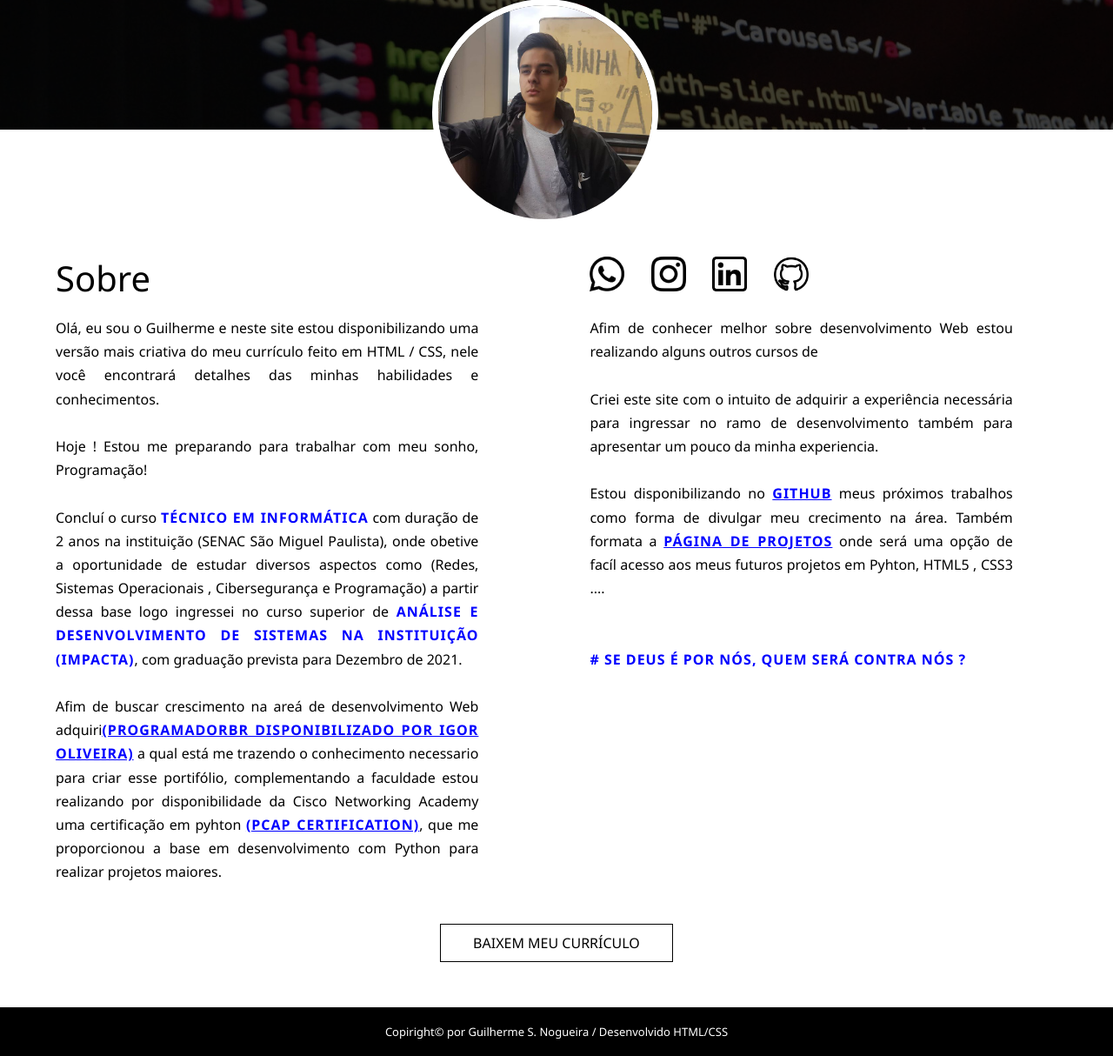
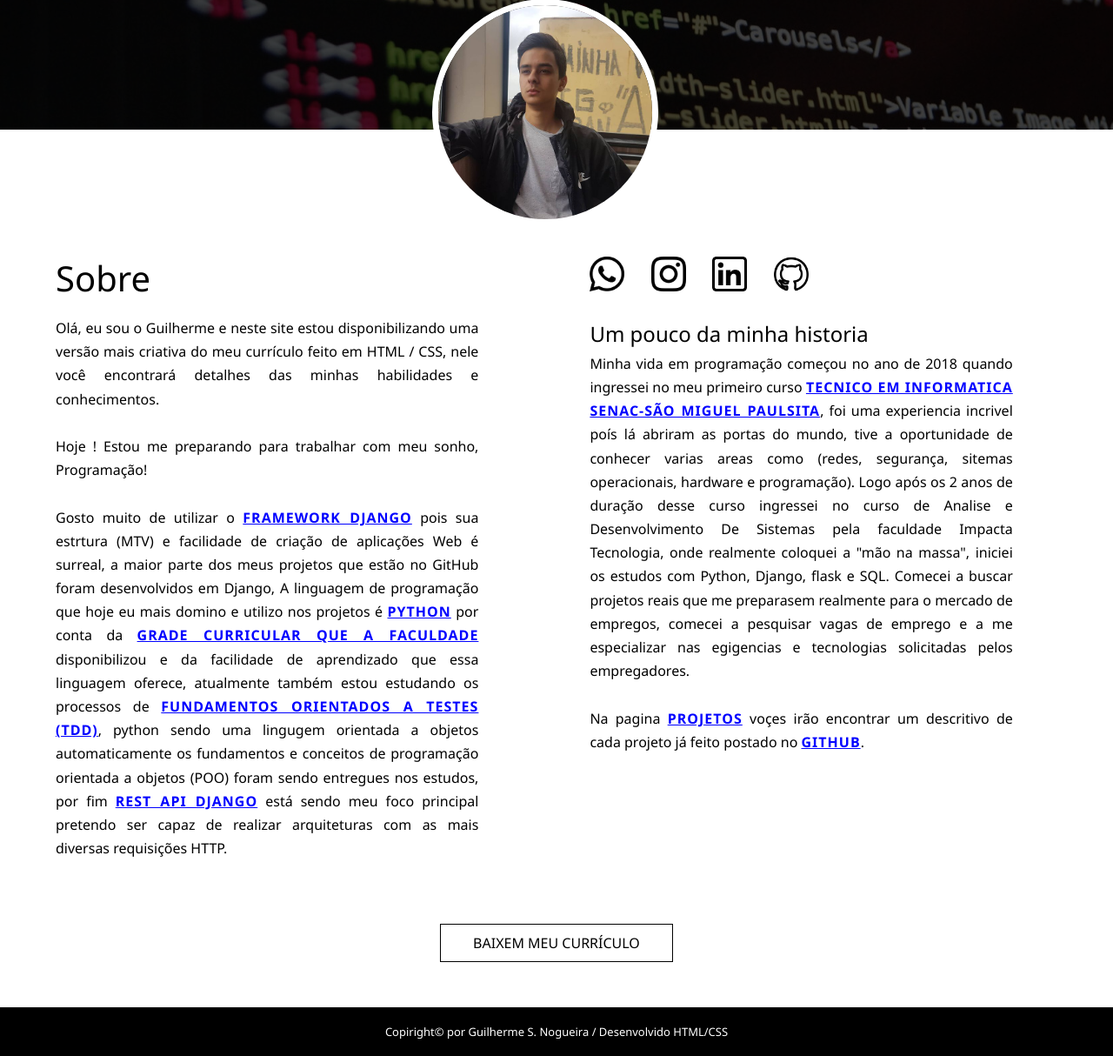
Before and after one commit to GuilhermeSantos12/portfolio, a Django app: page / in a window 1280 px wide. Shown: the part 371-1585 px from the top of the page at 87% size. Run offline with Django 3.2, Linux system fonts and the light colour scheme.

Commit message:
Atualição do texto

```diff
--- a/home/templates/home/index.html
+++ b/home/templates/home/index.html
@@ -60,22 +60,9 @@
                     <br><br>
                     Hoje ! Estou me preparando para trabalhar com meu sonho, Programação!
                     <br><br>
-                    Concluí o curso <a class="text"> técnico em Informática</a> com duração de 2 anos na instituição
-                    (SENAC São Miguel Paulista), onde obetive a oportunidade de estudar diversos aspectos como (Redes,
-                    Sistemas Operacionais , Cibersegurança e Programação) a partir dessa base logo ingressei no curso
-                    superior de <a class="text"> Análise e Desenvolvimento de Sistemas na instituição (IMPACTA)</a>, com
-                    graduação prevista para Dezembro de 2021.
+                    Gosto muito de utilizar o <a target="_blank" class="text" href="https://www.djangoproject.com/">Framework Django</a> pois sua estrtura (MTV) e facilidade de criação de aplicações Web é surreal, a maior parte dos meus projetos que estão no GitHub foram desenvolvidos em Django, A linguagem de programação que hoje eu mais domino e utilizo nos projetos é <a class="text" target="_blank" href="https://www.python.org/">Python</a> por conta da <a class="text" target="_blank" href="https://www.impacta.edu.br/graduacoes/analise-e-desenvolvimento-de-sistemas">grade curricular que a faculdade</a> disponibilizou e da facilidade de aprendizado que essa linguagem oferece, atualmente também estou estudando os processos de <a target="-blanck" class="text" href="https://www.devmedia.com.br/test-driven-development-tdd-simples-e-pratico/18533#:~:text=TDD%20%C3%A9%20o%20Desenvolvimento%20Orientado,do%20nosso%20c%C3%B3digo%20de%20produ%C3%A7%C3%A3o!">fundamentos orientados a testes (TDD)</a>, python sendo uma lingugem orientada a objetos automaticamente os fundamentos e conceitos de programação orientada a objetos (POO) foram sendo entregues nos estudos, por fim <a target="_blank" href="https://www.django-rest-framework.org/" class="text"> Rest API Django</a> está sendo meu foco principal pretendo ser capaz de realizar arquiteturas com as mais diversas requisições HTTP.
                     <br><br>
-                    Afim de buscar crescimento na areá de desenvolvimento Web adquiri<a class="text" target="_blank"
-                        href="https://programadorbr.com/">(ProgramadorBr disponibilizado por Igor
-                        Oliveira)</a>
-                    a qual está me trazendo o conhecimento necessario para criar esse portifólio, complementando a
-                    faculdade
-                    estou realizando por disponibilidade da Cisco Networking Academy uma certificação em pyhton <a
-                        class="text" target="_blank"
-                        href="https://pythoninstitute.org/certification/pcap-certification-associate/">(PCAP
-                        Certification)</a>, que me proporcionou a base em desenvolvimento com Python para realizar
-                    projetos maiores.
+
 
 
                 </div>
@@ -87,25 +74,18 @@
                             target="blanck"><img src="{% static 'imagens/icons/whats.png'%}" alt="" width="40"style="padding-right:20px"></a>
                         <a target="_blank" class="github" href="https://www.instagram.com/ogu1lhermee/?hl=pt-br"
                             target="blanck"><img src="{% static 'imagens/icons/insta.png'%}" alt="" width="40"style="padding-right:20px"></a>
-                        <a target="_blank" href="https://www.linkedin.com/in/guilherme-santos-nog-1218a4153/"
+                        <a target="_blank" href="https://www.linkedin.com/in/guilherme-santos-nogueira-1218a4153/"
                             target="blanck"><img src="{% static 'imagens/icons/linkedin.png'%}" alt="" width="40"style="padding-right:20px"></a>
                         <a target="_blank" href="https://github.com/GuilhermeSantos12" target="blanck"><img
                                 src="{% static 'imagens/icons/github.png'%}" alt="" width="40"style="padding-right:20px"></a>
 
 
                     </div>
-                    Afim de conhecer melhor sobre desenvolvimento Web estou realizando alguns outros cursos de
+                    <h2>Um pouco da minha historia</h2>
+                    Minha vida em programação começou no ano de 2018 quando ingressei no meu primeiro curso <a href="#" class="text" target="_blank">Tecnico em Informatica Senac-São Miguel Paulsita</a>, foi uma experiencia incrivel poís lá abriram as portas do mundo, tive a oportunidade de conhecer varias areas como (redes, segurança, sitemas operacionais, hardware e programação). Logo após os 2 anos de duração desse curso ingressei no curso de Analise e Desenvolvimento De Sistemas pela faculdade Impacta Tecnologia, onde realmente coloquei a "mão na massa", iniciei os estudos com Python, Django, flask e SQL. Comecei a buscar projetos reais que me preparasem realmente para o mercado de empregos, comecei a pesquisar vagas de emprego e a me especializar nas egigencias e tecnologias solicitadas pelos empregadores.
                     <br><br>
-                    Criei este site com o intuito de adquirir a experiência necessária para ingressar no ramo de
-                    desenvolvimento também para apresentar um pouco da minha experiencia.
-                    <br><br>
+                    Na pagina <a class="text" href="projeto/">Projetos</a> voçes irão encontrar um descritivo de cada projeto já feito postado no <a class="text" href="https://github.com/GuilhermeSantos12" target="_blank">Github</a>.
 
-                    Estou disponibilizando no <a class="text" href="#">GITHUB</a> meus próximos trabalhos como forma
-                    de divulgar
-                    meu crecimento na área. Também formata a <a class="text" href="#">página de Projetos</a> onde
-                    será uma opção de facíl acesso aos meus futuros projetos em Pyhton, HTML5 , CSS3 ....
-                    <br><br><br>
-                    <p class="text"># Se Deus é por Nós, Quem Será Contra Nós ?</p>
                 </div>
 
             </div>
@@ -118,7 +98,7 @@
                         target="blanck"><img src="{% static 'imagens/icons/whats.png'%} " alt="" width="40"style="padding-right:20px"></a>
                     <a class="github" href="https://www.instagram.com/ogu1lhermee/?hl=pt-br" target="blanck"><img
                             src="{% static 'imagens/icons/insta.png'%} " alt="" width="40"style="padding-right:20px"></a>
-                    <a href="https://www.linkedin.com/in/guilherme-santos-nog-1218a4153/" target="blanck"><img
+                    <a href="https://www.linkedin.com/in/guilherme-santos-nogueira-1218a4153/" target="blanck"><img
                             src="{% static 'imagens/icons/linkedin.png'%} " alt="" width="40"style="padding-right:20px"></a>
                     <a href="https://github.com/GuilhermeSantos12?tab=repositories" target="blanck"><img
                             src="{% static 'imagens/icons/github.png' %}" alt="" width="40"></a>
```
